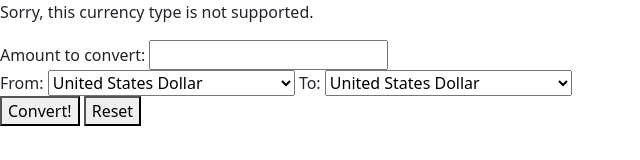
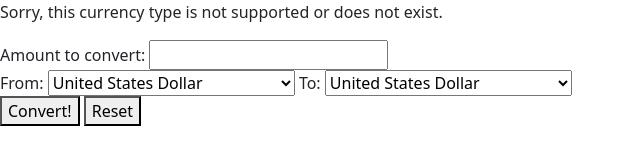
Before and after one commit to eluckie/currency-exchanger, a website built with webpack: page src/index.html in a window 1280 px wide. Shown: the top 160 px of the page, without its empty margins (0-640 px from the left). Built offline with nearby package versions, Linux system fonts and the light colour scheme.

```diff
--- a/src/index.html
+++ b/src/index.html
@@ -4,7 +4,7 @@
   <title>Currency Exchanger</title>
 </head>
 <body>
-  <p id="currency-error" class="hidden">Sorry, this currency type is not supported.</p>
+  <p id="currency-error" class="hidden">Sorry, this currency type is not supported or does not exist.</p>
   <form id="currency-converter-form">
     <label for="conversion-amount">Amount to convert:</label>
     <input id="conversion-amount" type="number">
```
